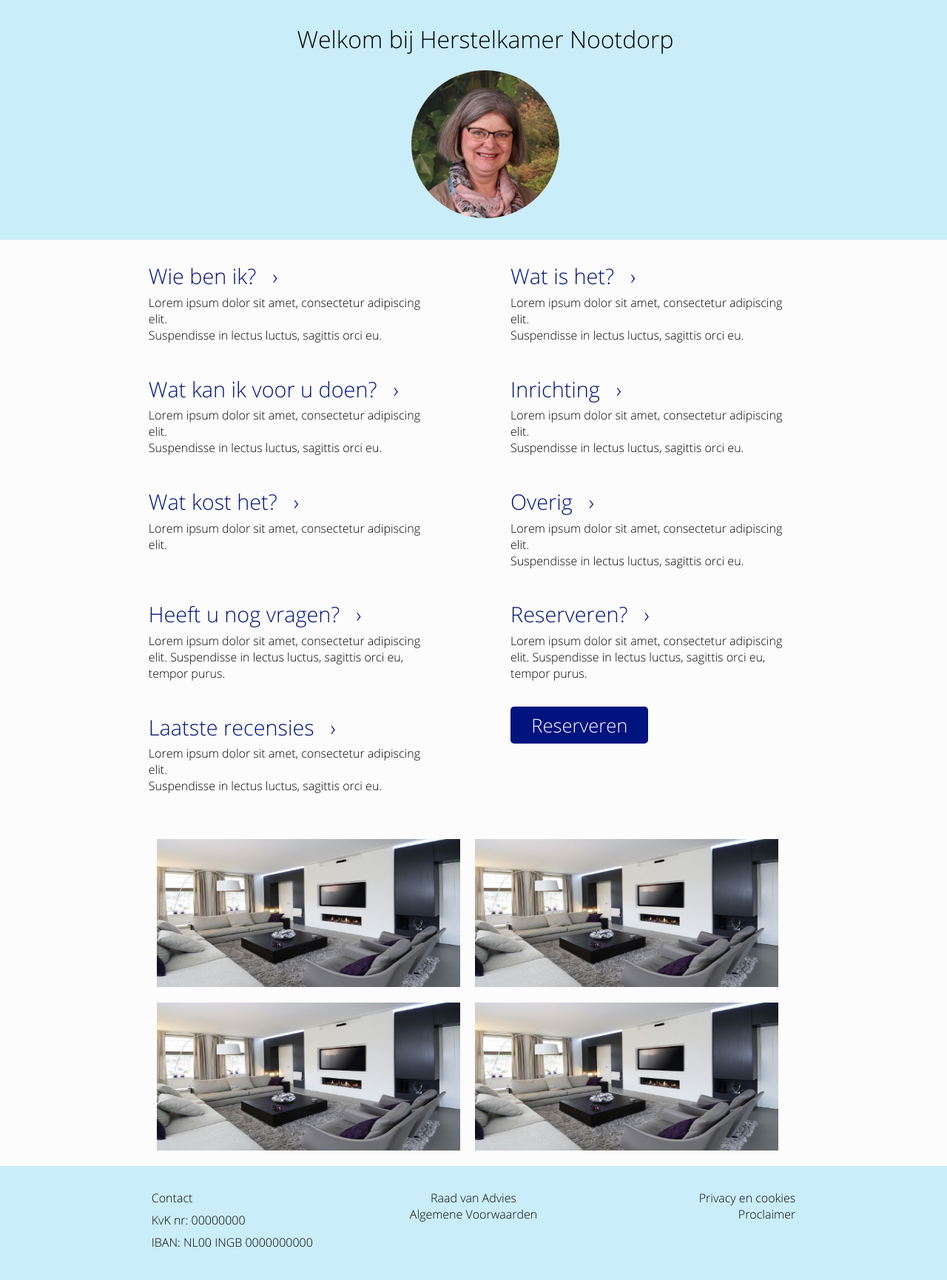
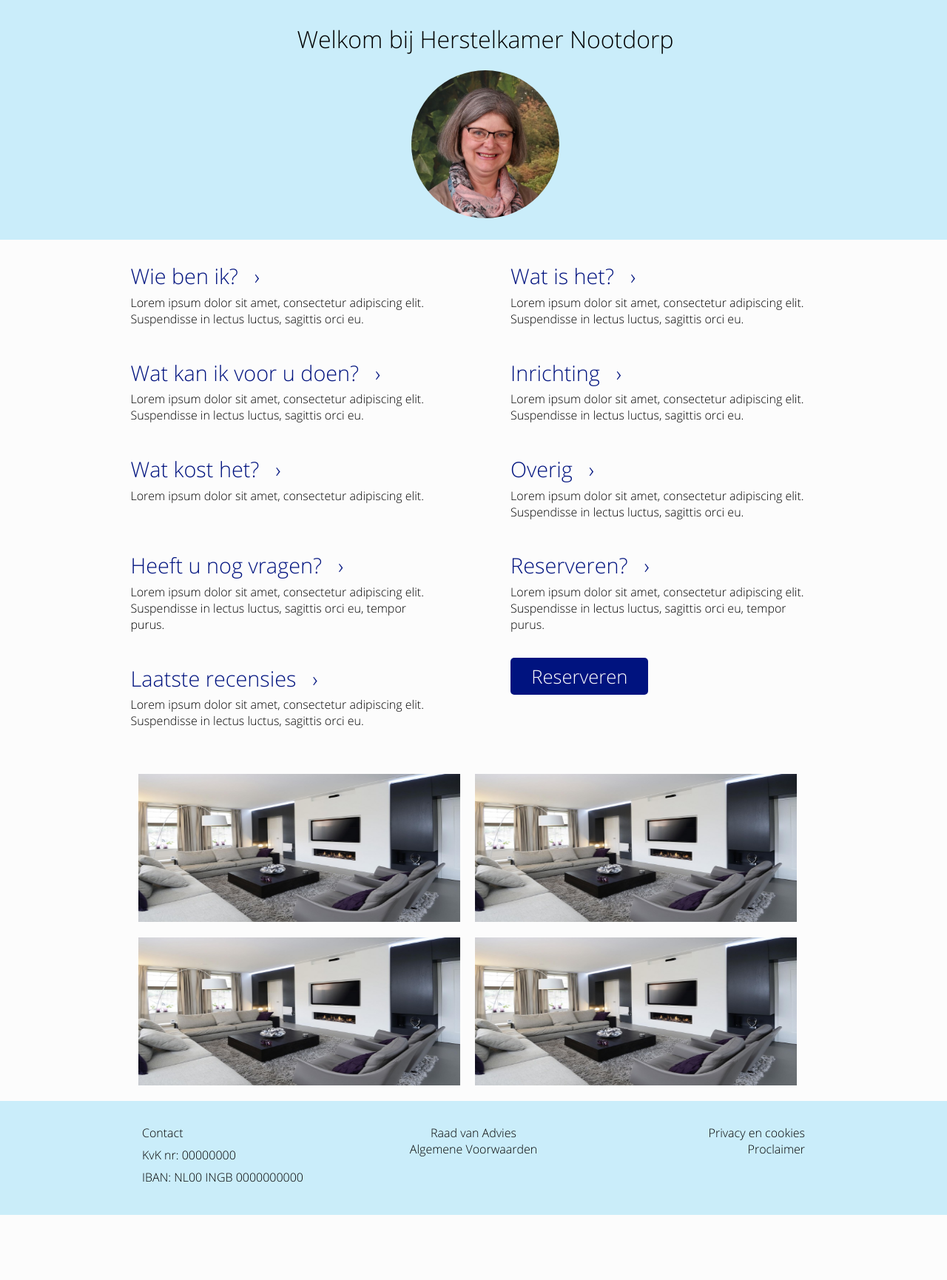
Before and after one commit to mjmeijerman/herstelkamer.nl, a Symfony app: template app/Resources/views/default/index.html.twig in a window 1280 px wide. Shown: the part 170-1900 px from the top of the page at 74% size. After the commit the page ends 1812 px from the top, so only its background shows below. Run offline with Twig, Linux system fonts and the light colour scheme; the template is opened without the code that fills it, so the values that code supplies are empty; some libraries are stand-ins or nearby versions.

Commit message:
Mobile width

```diff
--- a/web/css/style.css
+++ b/web/css/style.css
@@ -114,7 +114,8 @@ a:hover, a:active {
 			/* CONTENT */
 
 #content {
-	width: 80%;
+	width: 85%;
+	max-width: 1500px;
 }
 
 #content .article {
@@ -244,7 +245,7 @@ a:hover, a:active {
 }
 
 #footer #footer_container {
-	width: 68%;
+	width: 70%;
 	display: flex;
 }
 
```
